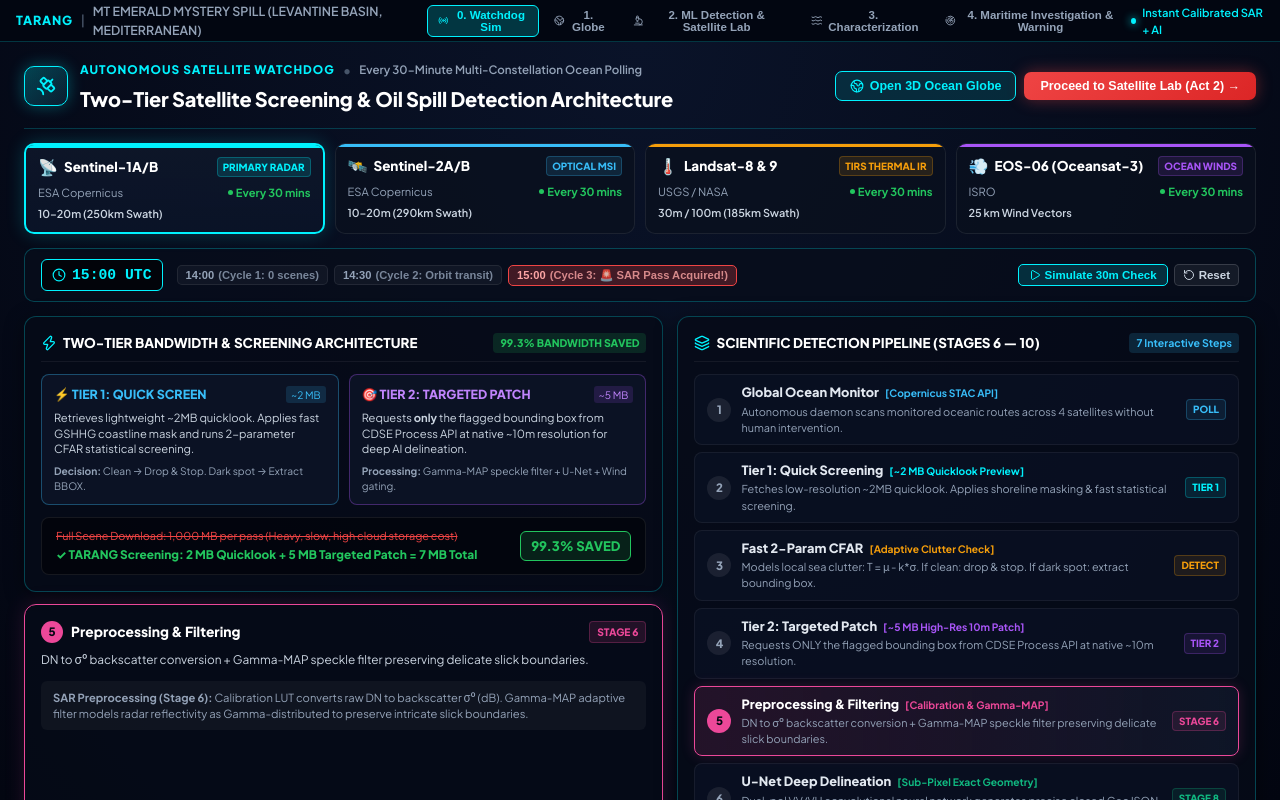
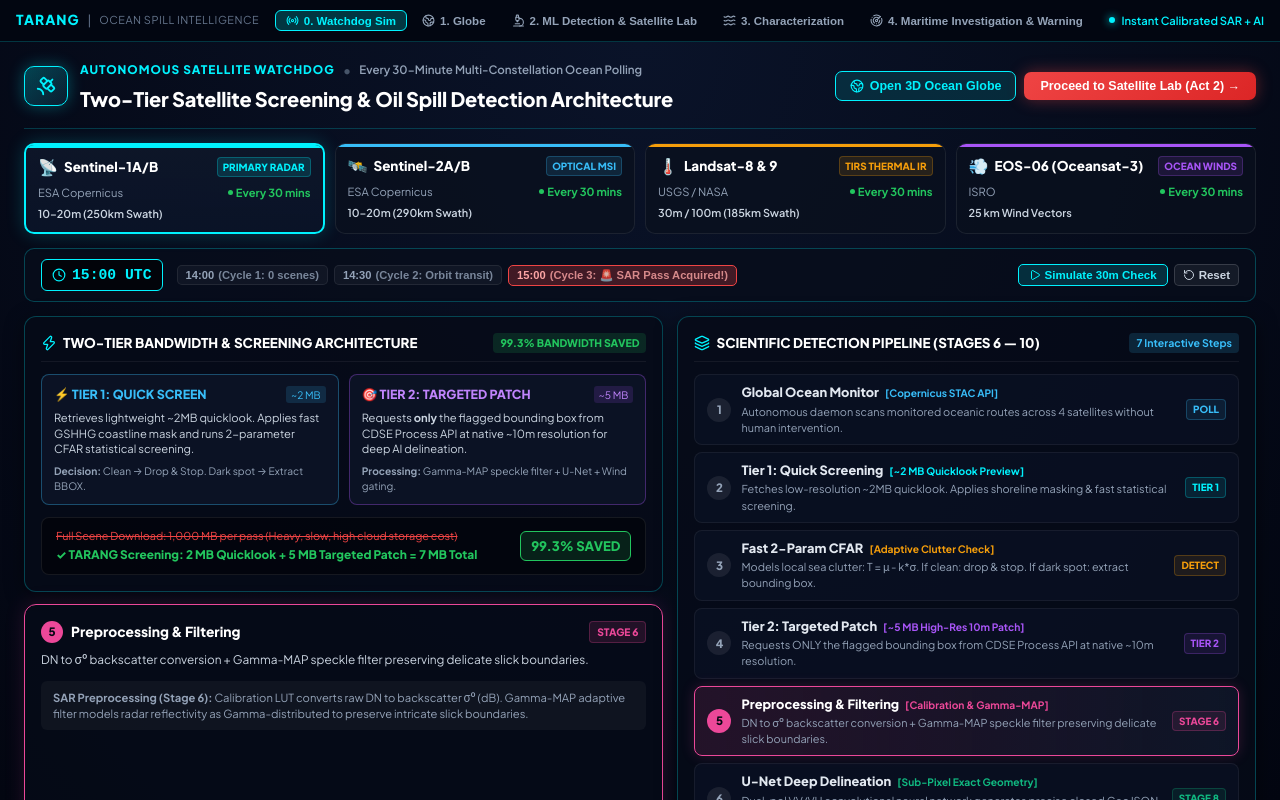
Before and after one commit to Ahiram15/Tarang, a React (Vite) app in the folder frontend/: page / in a window 1280 px wide. Built offline with nearby package versions, Linux system fonts and the light colour scheme.

Commit message:
style: remove incident title text from top navigation bar

```diff
--- a/frontend/src/App.tsx
+++ b/frontend/src/App.tsx
@@ -192,11 +192,11 @@ export const App: React.FC = () => {
         flexShrink: 0,
         backdropFilter: 'blur(10px)',
       }}>
-        {/* Left Title / Badge */}
+        {/* Left Title / Brand */}
         <div style={{ display: 'flex', alignItems: 'center', gap: '8px', fontSize: '0.78rem' }}>
-          <span style={{ fontWeight: 900, color: '#00f2fe', letterSpacing: '0.8px' }}>TARANG</span>
+          <span style={{ fontWeight: 900, color: '#00f2fe', letterSpacing: '1px', fontSize: '0.86rem' }}>TARANG</span>
           <span style={{ color: '#64748b' }}>|</span>
-          <span style={{ color: '#94a3b8', fontWeight: 600 }}>{selectedIncident.name.toUpperCase()}</span>
+          <span style={{ color: '#64748b', fontSize: '0.68rem', letterSpacing: '0.5px' }}>OCEAN SPILL INTELLIGENCE</span>
         </div>
 
 
```
